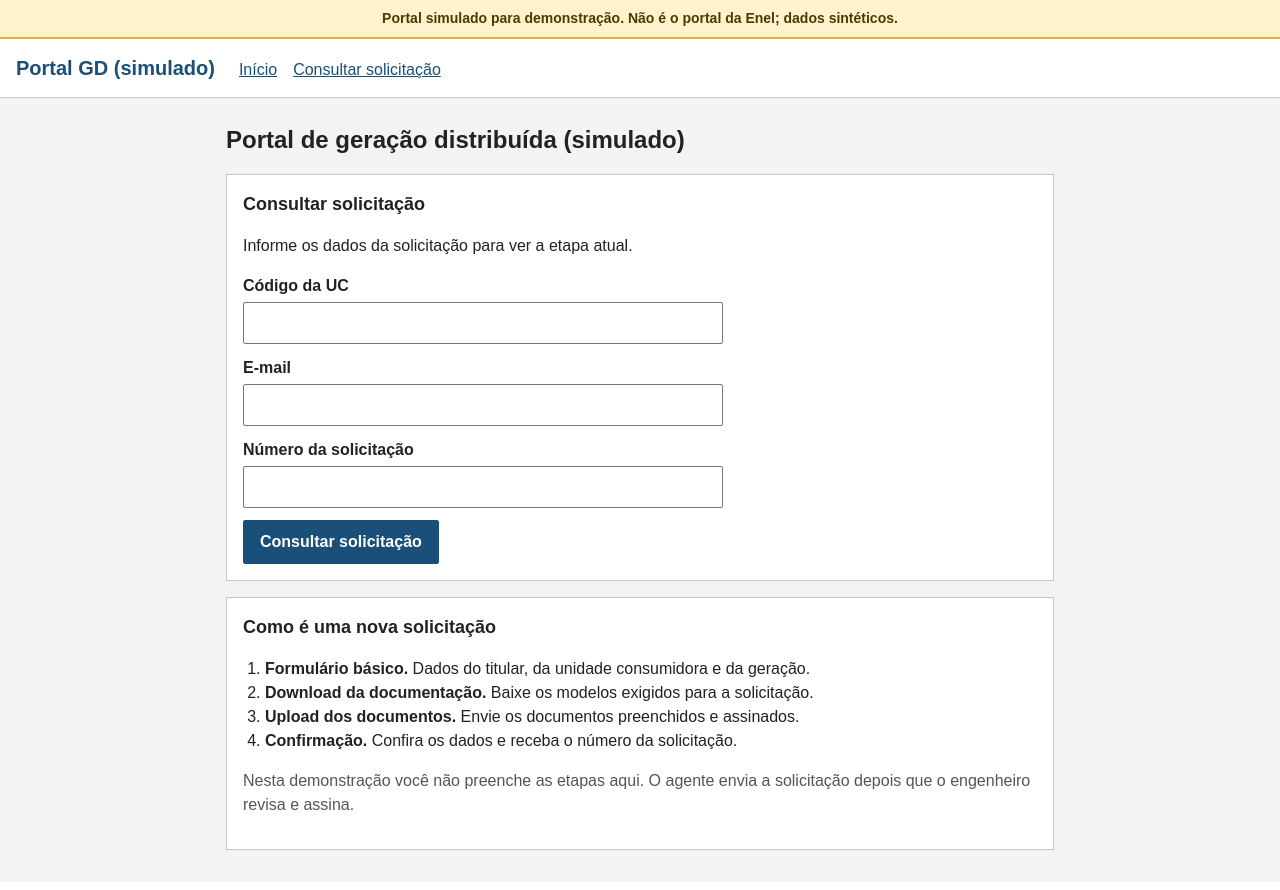
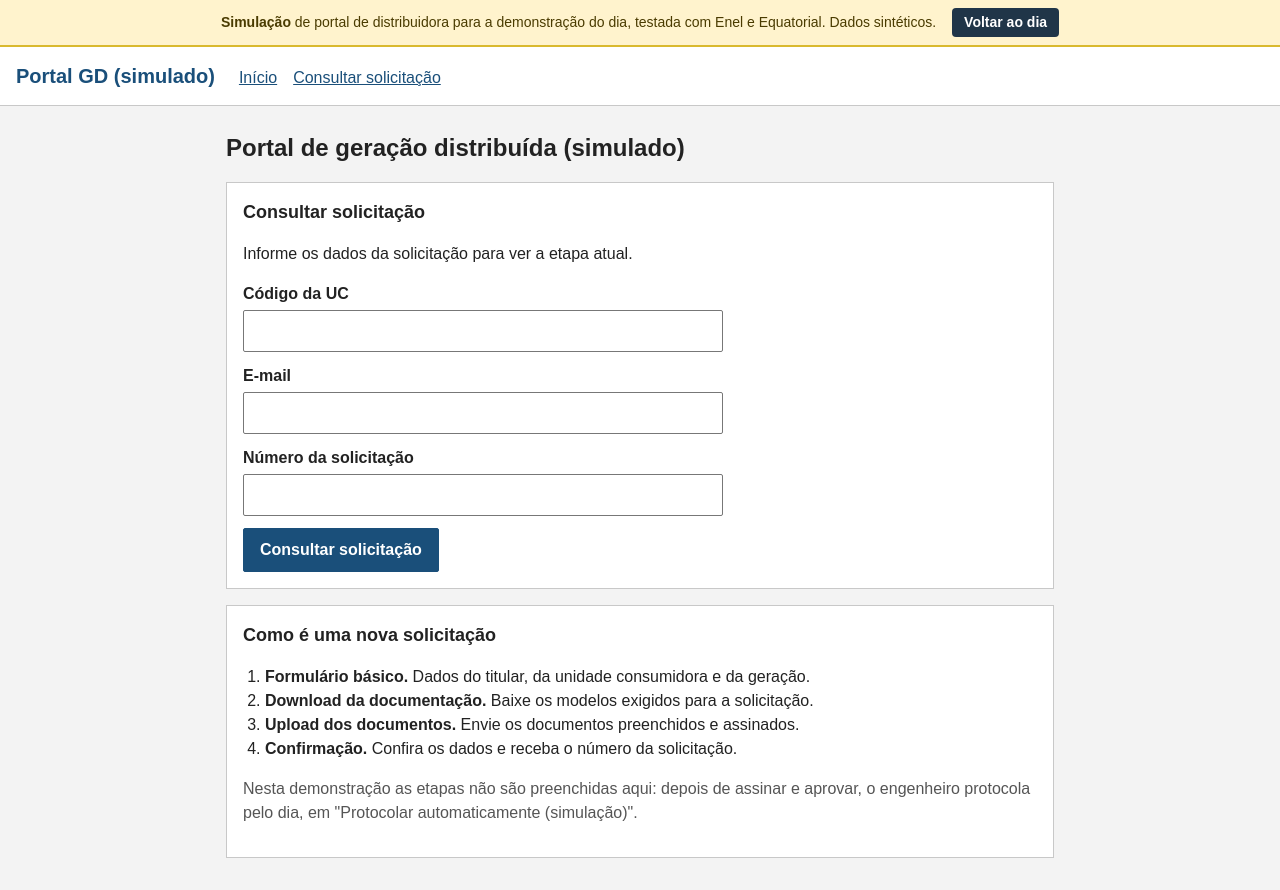
Before and after one commit to victornw/hackathon-paralelo, a FastAPI app: page /portal-gd in a window 1280 px wide. Before the commit the page ends 850 px from the top, so only its background shows below. Run offline with FastAPI, Linux system fonts and the light colour scheme.

Commit message:
Portal GD: simulation banner naming Enel and Equatorial, back-to-dia button; plain wording for the bill reading

```diff
--- a/app/core/extracao.py
+++ b/app/core/extracao.py
@@ -421,7 +421,7 @@ def extrair_conta(arquivo: Path) -> dict[str, CampoExtraido]:
     if sum(len(p.strip()) for p in paginas) >= MIN_CARACTERES_TEXTO:
         leitura = _ler_por_rotulos(paginas)
         if _completo(leitura) or not disponivel("extracao"):
-            resposta, via = leitura, "leitor determinístico (sem LLM)"
+            resposta, via = leitura, "sem IA"
         else:
             resposta = completar_json(
                 "extracao", _SISTEMA_CONTA, _texto_para_prompt(paginas), _ContaLLM
@@ -448,7 +448,7 @@ def extrair_conta(arquivo: Path) -> dict[str, CampoExtraido]:
 
     confiaveis = sum(1 for c in campos.values() if not c.incerto)
     registrar_uso(
-        decisao=f"Conta lida por {via}: {confiaveis} de {len(campos)} campos com confiança >= 0,8."
+        decisao=f"Conta lida ({via}): {confiaveis} de {len(campos)} campos legíveis."
     )
     return campos
 
--- a/app/web/static/portal.css
+++ b/app/web/static/portal.css
@@ -9,9 +9,16 @@ body.portal {
   font: 16px/1.5 Arial, Helvetica, sans-serif;
 }
 .aviso-simulado {
-  margin: 0; padding: 8px 16px; text-align: center; font-weight: 700; font-size: 14px;
+  display: flex; flex-wrap: wrap; align-items: center; justify-content: center; gap: 8px 16px;
+  margin: 0; padding: 8px 16px; text-align: center; font-size: 14px;
   background: var(--p-aviso); color: #4a3b00; border-bottom: 2px solid #d9b92e;
 }
+.aviso-simulado p { margin: 0; }
+.portal .voltar-dia {
+  padding: 4px 12px; border-radius: 4px; font-weight: 700; text-decoration: none;
+  color: #fff; background: #203548;
+}
+.portal .voltar-dia:hover { background: #2c4a63; }
 .cabeca-portal {
   display: flex; flex-wrap: wrap; gap: 8px 24px; align-items: baseline;
   padding: 14px 16px; background: #fff; border-bottom: 1px solid var(--p-linha);
--- a/app/web/templates/_aguardando.html
+++ b/app/web/templates/_aguardando.html
@@ -18,7 +18,7 @@
   var antes = aviso.dataset.assinatura;
   // Passo do agente -> nome no rastro e rótulo na tela, na ordem do pacote.
   var PASSOS = [
-    ["extrair_conta", "extrair_conta", "Ler a conta de luz"],
+    ["extrair_conta", "extrair_conta", "Ler a conta de luz", false],
     ["extrair_kit", "extrair_kit", "Ler a proposta, o kit e a ficha da visita"],
     ["extrair_padrao", "extrair_padrao", "Ler a foto do padrão de entrada"],
     ["verificar_arranjo", "verificar_arranjo", "Conferir o arranjo e o disjuntor"],
@@ -58,7 +58,7 @@
         detalhe = Math.round((Date.now() - correndoDesde[chave]) / 1000) + " s";
         algumCorrendo = true;
       } else if (feito) {
-        detalhe = feito.erro ? "Falhou: " + feito.erro : (feito.decisao || "");
+        detalhe = feito.erro ? "Falhou: " + feito.erro : (x[3] === false ? "" : (feito.decisao || ""));
       }
       html += '<li class="' + estado + '"><span class="marco" aria-hidden="true"></span>' +
         '<span class="rotulo">' + x[2] + '</span>' +
--- a/app/web/templates/portal/base.html
+++ b/app/web/templates/portal/base.html
@@ -7,7 +7,10 @@
   <link rel="stylesheet" href="/static/portal.css">
 </head>
 <body class="portal">
-  <p class="aviso-simulado" role="note">Portal simulado para demonstração. Não é o portal da Enel; dados sintéticos.</p>
+  <div class="aviso-simulado" role="note">
+    <p><strong>Simulação</strong> de portal de distribuidora para a demonstração do dia, testada com Enel e Equatorial. Dados sintéticos.</p>
+    <a class="voltar-dia" href="/painel">Voltar ao dia</a>
+  </div>
   <header class="cabeca-portal">
     <a class="nome-portal" href="/portal-gd">Portal GD (simulado)</a>
     <nav aria-label="Principal">
--- a/app/web/templates/portal/inicio.html
+++ b/app/web/templates/portal/inicio.html
@@ -17,6 +17,6 @@
     <li><strong>Upload dos documentos.</strong> Envie os documentos preenchidos e assinados.</li>
     <li><strong>Confirmação.</strong> Confira os dados e receba o número da solicitação.</li>
   </ol>
-  <p class="nota">Nesta demonstração você não preenche as etapas aqui. O agente envia a solicitação depois que o engenheiro revisa e assina.</p>
+  <p class="nota">Nesta demonstração as etapas não são preenchidas aqui: depois de assinar e aprovar, o engenheiro protocola pelo dia, em "Protocolar automaticamente (simulação)".</p>
 </section>
 {% endblock %}
--- a/app/web/tests_b/test_portal_telas.py
+++ b/app/web/tests_b/test_portal_telas.py
@@ -11,7 +11,7 @@ from app.schemas import Carga, Etapa, Pergunta, Processo
 from app.web import painel
 
 FIXTURES = Path(__file__).resolve().parents[3] / "fixtures"
-BANNER = "Portal simulado para demonstração. Não é o portal da Enel; dados sintéticos."
+BANNER = "de portal de distribuidora para a demonstração do dia, testada com Enel e Equatorial. Dados sintéticos."
 
 
 @pytest.fixture(autouse=True)
```
Also changed, not shown: app/core/tests/test_extracao.py (+1 -1 lines).
